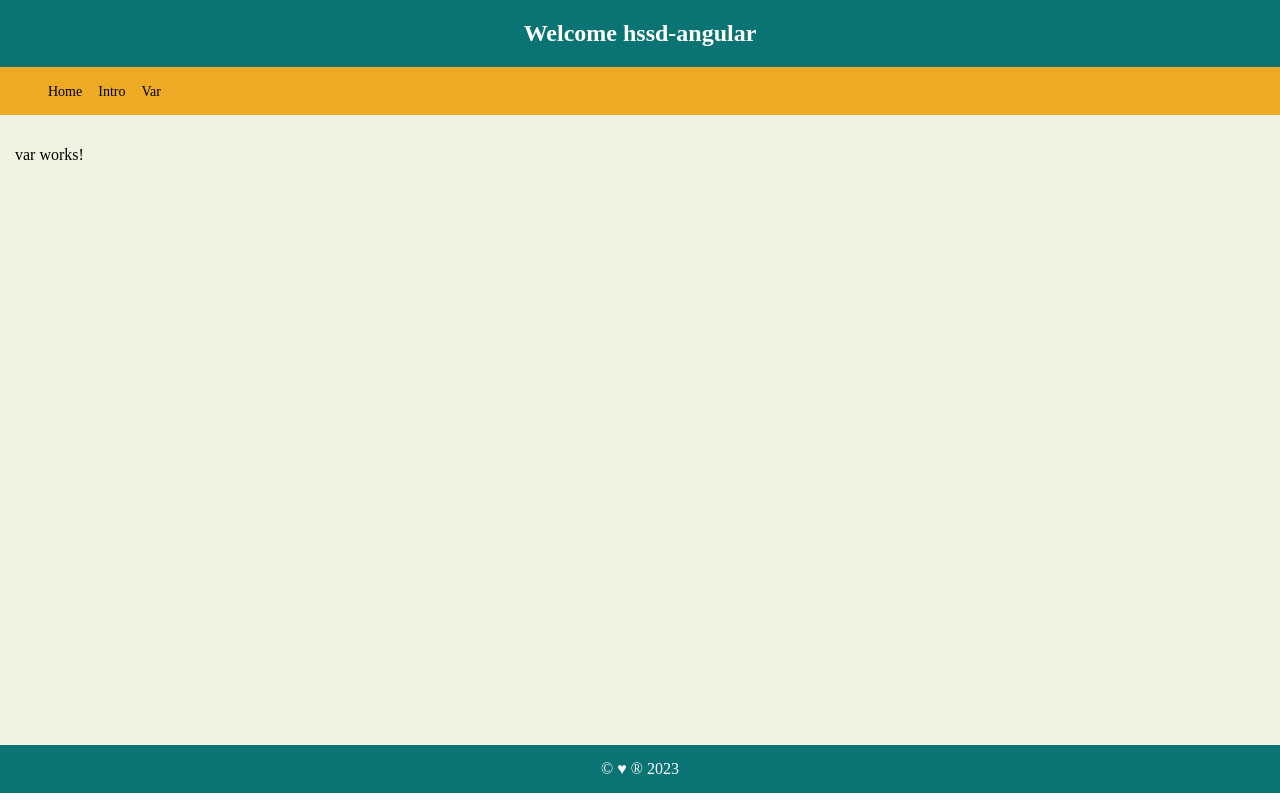
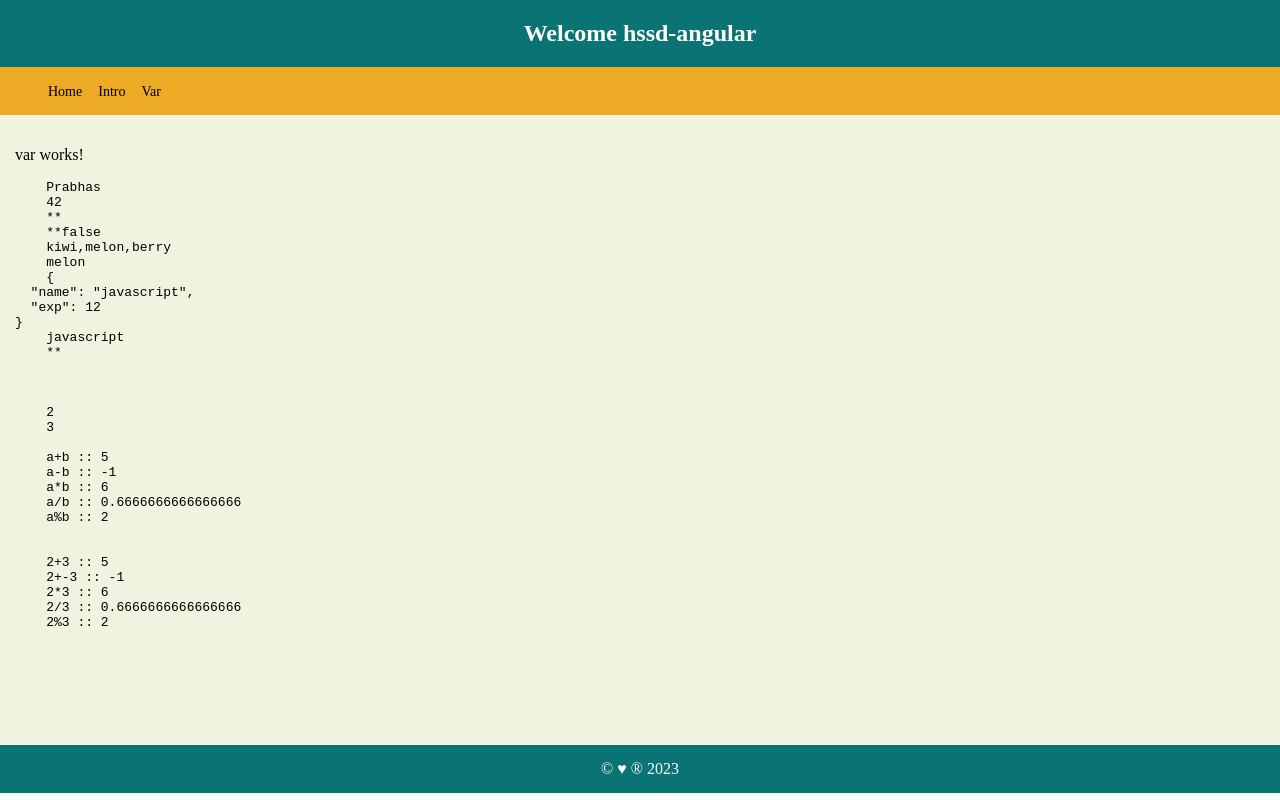
Before and after one commit to maheshp212/angular15, an Angular app in the folder hssd-angular/: page /var in a window 1280 px wide. Built offline with nearby package versions, Linux system fonts and the light colour scheme.

Commit message:
variables

```diff
--- a/hssd-angular/src/app/var/var.component.html
+++ b/hssd-angular/src/app/var/var.component.html
@@ -1 +1,38 @@
 <p>var works!</p>
+<pre>
+    {{fname}}
+    {{age}}
+    **{{interest}}
+    **{{gender}}
+    {{fruits}}
+    {{fruits[1]}}
+    {{user | json}}
+    {{user.name}}
+    **{{undf}}
+
+
+
+    {{a}}
+    {{b}}
+
+    a+b :: {{a+b}}
+    a-b :: {{a-b}}
+    a*b :: {{a*b}}
+    a/b :: {{a/b}}
+    a%b :: {{a%b}}
+
+
+    2+3 :: {{2+3}}
+    2+-3 :: {{2-3}}
+    2*3 :: {{2*3}}
+    2/3 :: {{2/3}}
+    2%3 :: {{2%3}}
+
+
+</pre>
+
+<!-- {{}} -- one way data binding
+        data binding
+        string interpolation --- we have a sentence in the middle we have a varibale
+        expression -- variables with operators
+     -->
--- a/hssd-angular/src/app/var/var.component.ts
+++ b/hssd-angular/src/app/var/var.component.ts
@@ -7,4 +7,19 @@ import { Component } from '@angular/core';
 })
 export class VarComponent {
 
+  fname:string = "Prabhas";
+  age:number = 42;
+  interest:null = null;
+  gender:boolean = false;
+  fruits:string[] = ['kiwi', 'melon', 'berry'];
+  user:any = {
+    name:'javascript',
+    exp: 12
+  };
+  undf:any;
+
+  a:number = 2;
+  b = 3
+
+
 }
```
